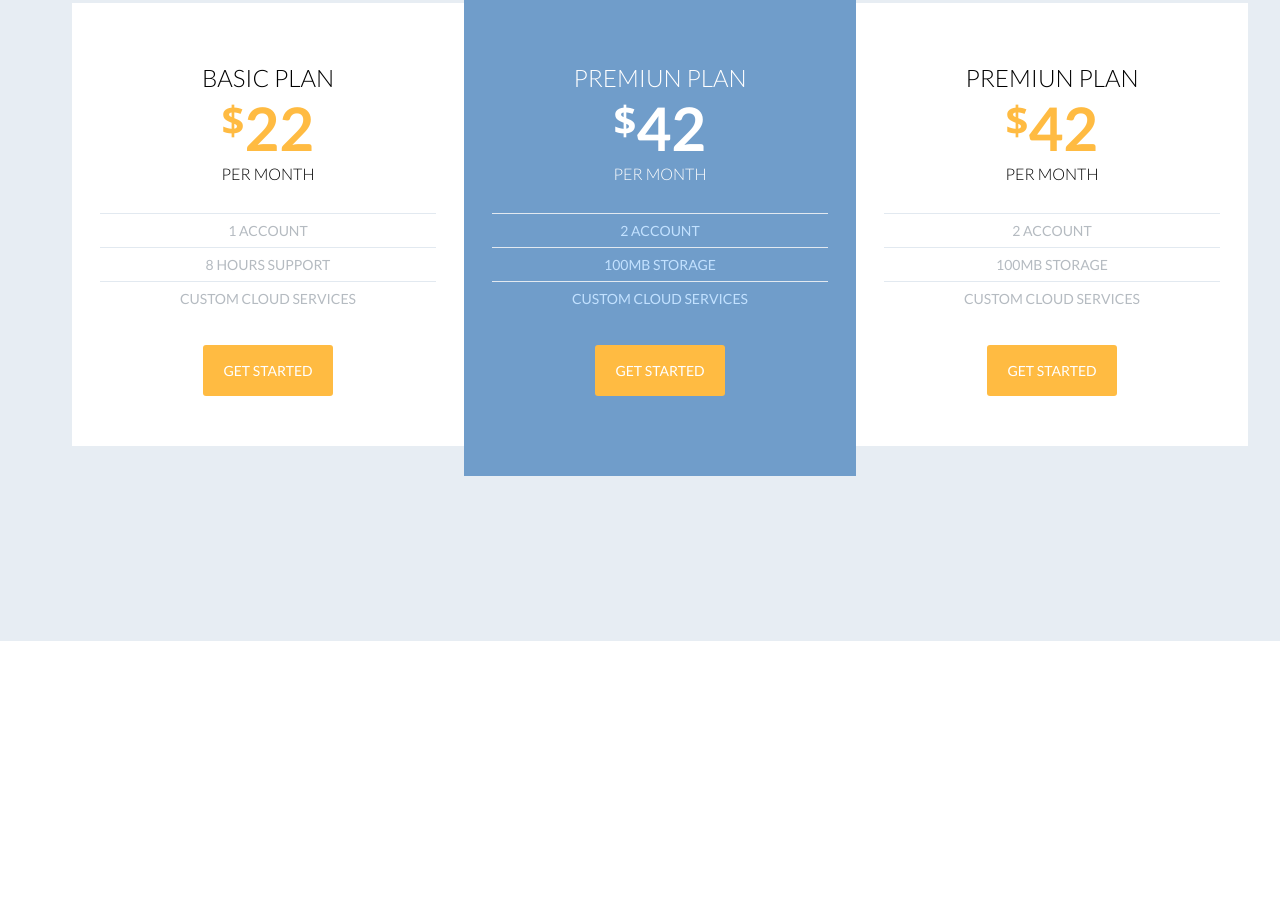
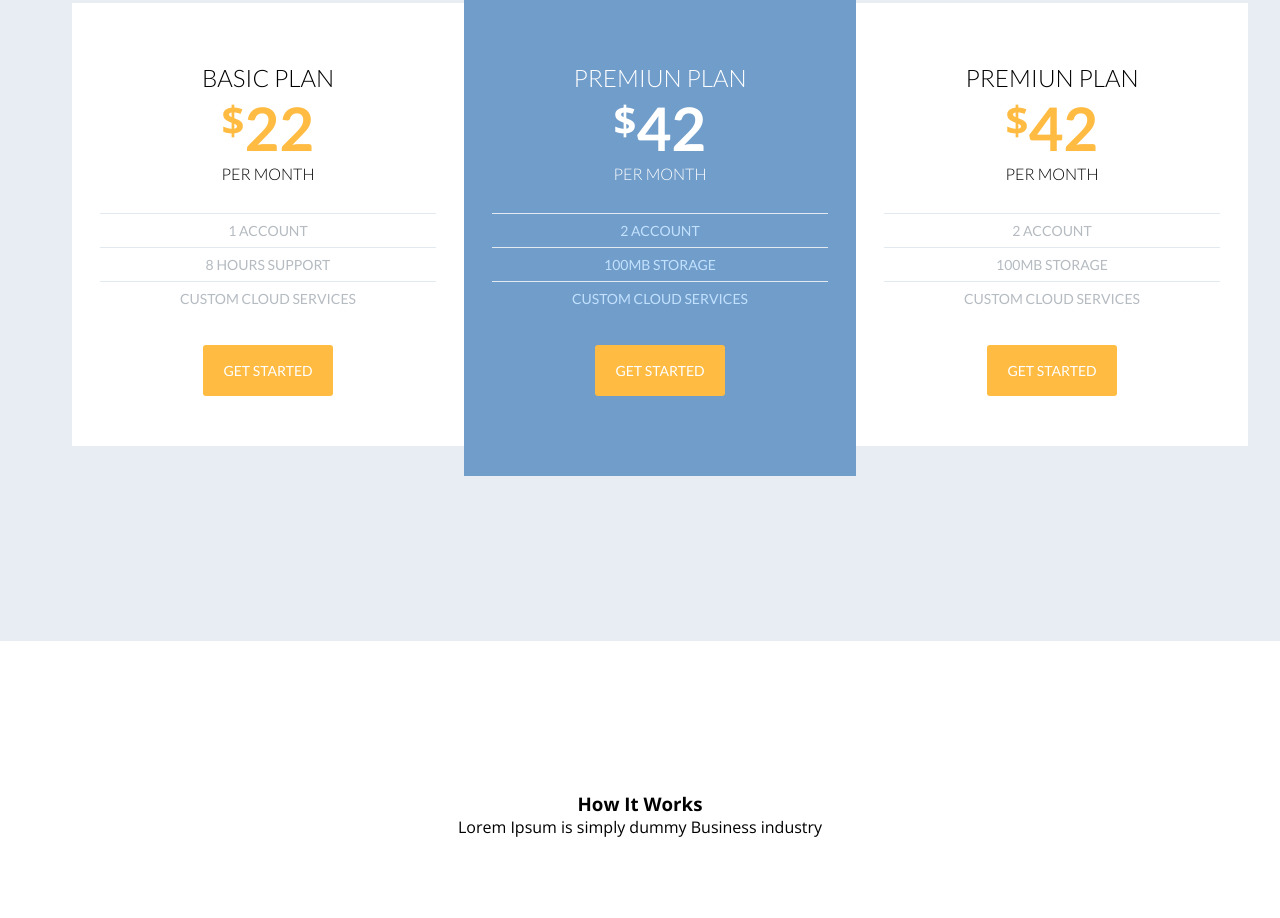
Before and after one commit to bbdk612/busness-template, a website: page index.html in a window 1280 px wide. Shown: the part 2620-3538 px from the top of the page. Before the commit the page ends 3261 px from the top, so only its background shows below. Drawn offline with nearby package versions, Linux system fonts and the light colour scheme.

Commit message:
Section started

```diff
--- a/index.html
+++ b/index.html
@@ -219,6 +219,17 @@
         </ul>
     </section>
 
+    <section id="HowItWorks">
+        <div class="HowItWorks__inner">
+            <div class="HowItWorks__head">
+                <h3>How It Works</h3>
+                <p>Lorem Ipsum is simply dummy Business industry</p>
+            </div>
+
+
+        </div>
+    </section>
+
     <script type="text/javascript">
         $(document).ready(function(){
             $('#light__slider').lightSlider({
--- a/sass/main.sass
+++ b/sass/main.sass
@@ -424,3 +424,16 @@ header
     padding: 17px 20px
     border-radius: 3px
     text-transform: uppercase
+
+
+// How It Works
+
+#HowItWorks
+    display: flex
+    justify-content: center
+    align-items: center
+    padding-top: 150px
+
+.HowItWorks__head
+    text-align: center
+    padding-bottom: 80px
```
Also changed, not shown: css/main.css, 1 other file.
